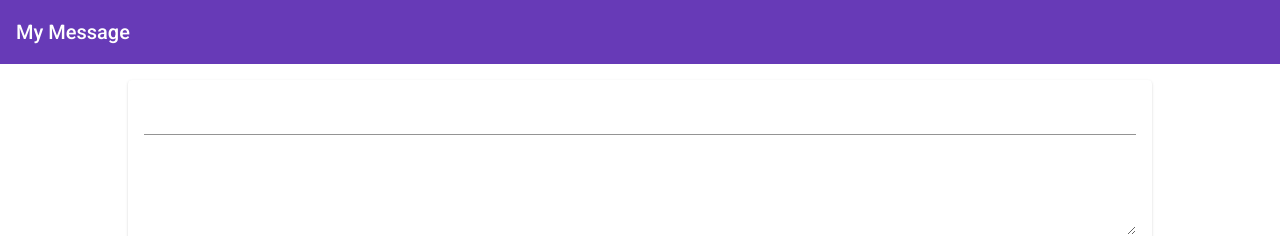
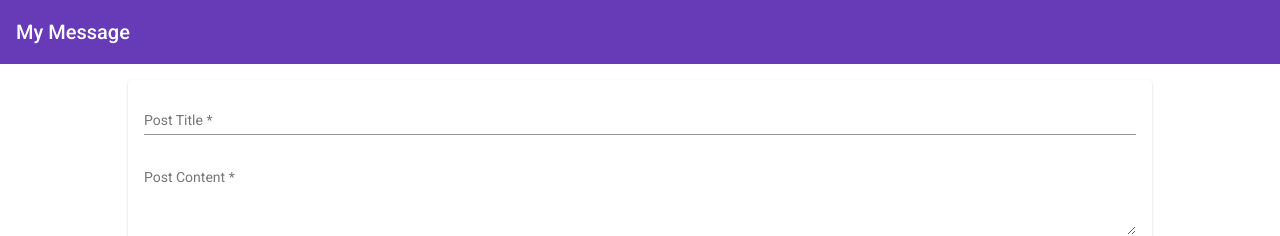
Before and after one commit to aoweeks/aoweeks-gmail.com, an Angular app: page / in a window 1280 px wide. Shown: the top 236 px of the page. Built offline with nearby package versions, Linux system fonts and the light colour scheme.

Commit message:
Add placeholders and edit/delete buttons to post create form

```diff
--- a/src/app/posts/post-create/post-create.component.html
+++ b/src/app/posts/post-create/post-create.component.html
@@ -8,6 +8,7 @@
         ngModel
         required
         minlength="3"
+        placeholder="Post Title"
         #title="ngModel">
         <mat-error *ngIf="title.invalid">Please enter a post title.</mat-error>
     </mat-form-field>
@@ -18,6 +19,7 @@
         name="content"
         ngModel
         required
+        placeholder="Post Content"
         #content="ngModel"></textarea>
         <mat-error *ngIf="content.invalid">Please enter some content.</mat-error>
     </mat-form-field>
--- a/src/app/posts/post-create/post-create.component.ts
+++ b/src/app/posts/post-create/post-create.component.ts
@@ -19,6 +19,7 @@
       return;
     }
     this.postsService.addPost(form.value.title, form.value.content);
+    form.resetForm();
   }
 
 }
--- a/src/app/posts/post-list/post-list.component.html
+++ b/src/app/posts/post-list/post-list.component.html
@@ -4,6 +4,10 @@
       {{ post.title }}
     </mat-expansion-panel-header>
     <p>{{ post.content }}</p>
+    <mat-action-row>
+      <button mat-button color="accent">EDIT</button>
+      <button mat-button color="warn">DELETE</button>
+    </mat-action-row>
   </mat-expansion-panel>
 </mat-accordion>
 <p class="info-text mat-body-1" *ngIf="posts.length <= 0">No posts added yet</p>
```
